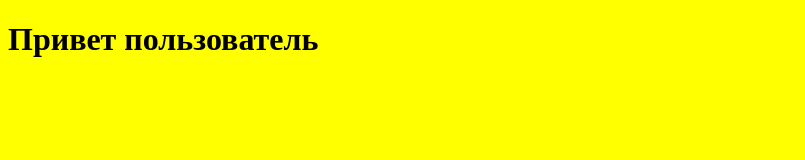
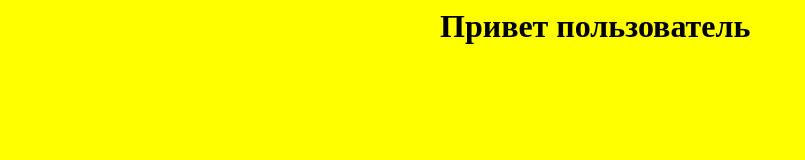
Before and after one commit to Sobaken9D/github, a plain HTML site: page index.html in a window 1280 px wide. Shown: the whole page, without its empty margins (0-805 px from the left). Drawn offline with Linux system fonts and the light colour scheme.

Commit message:
Update style.css

```diff
--- a/style.css
+++ b/style.css
@@ -1,3 +1,7 @@
 body{
   background: yellow;
 }
+h1{
+  width: 400px;
+  margin: 0 auto;
+}
```
